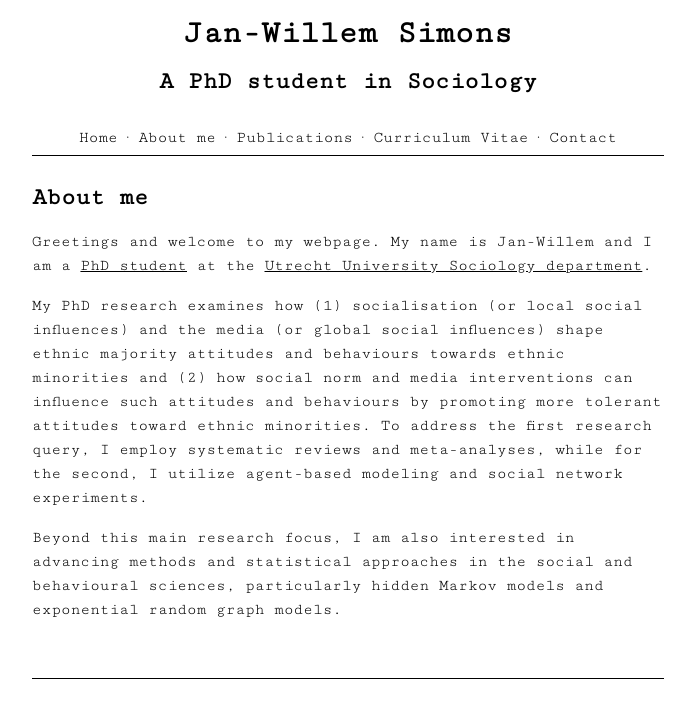
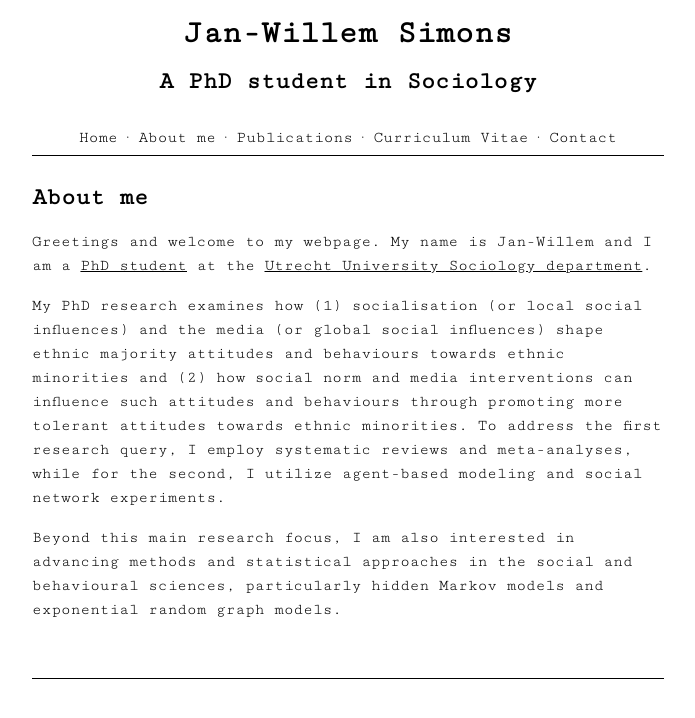
Before and after one commit to jwgsim/jwgsim.github.io, a Jekyll site: the page built from aboutme.md, in a window 1280 px wide. Shown: the top 718 px of the page, without its empty margins (292-987 px from the left). Built offline with Jekyll 4.4.1, drawn with Linux system fonts in a browser that asks for light colours.

Commit message:
update aboutme

```diff
--- a/aboutme.md
+++ b/aboutme.md
@@ -5,6 +5,6 @@ title: About me
 Greetings and welcome to my webpage. My name is Jan-Willem and I am a <a href="https://www.uu.nl/staff/JGSimons"> PhD student</a> at the
 <a href="https://www.uu.nl/en/organisation/sociology"> Utrecht University Sociology department</a>.
 
-My PhD research examines how (1) socialisation (or local social influences) and the media (or global social influences) shape ethnic majority attitudes and behaviours towards ethnic minorities and (2) how social norm and media interventions can influence such attitudes and behaviours by promoting more tolerant attitudes toward ethnic minorities. To address the first research query, I employ systematic reviews and meta-analyses, while for the second, I utilize agent-based modeling and social network experiments.
+My PhD research examines how (1) socialisation (or local social influences) and the media (or global social influences) shape ethnic majority attitudes and behaviours towards ethnic minorities and (2) how social norm and media interventions can influence such attitudes and behaviours through promoting more tolerant attitudes towards ethnic minorities. To address the first research query, I employ systematic reviews and meta-analyses, while for the second, I utilize agent-based modeling and social network experiments.
 
 Beyond this main research focus, I am also interested in advancing methods and statistical approaches in the social and behavioural sciences, particularly hidden Markov models and exponential random graph models.
```
